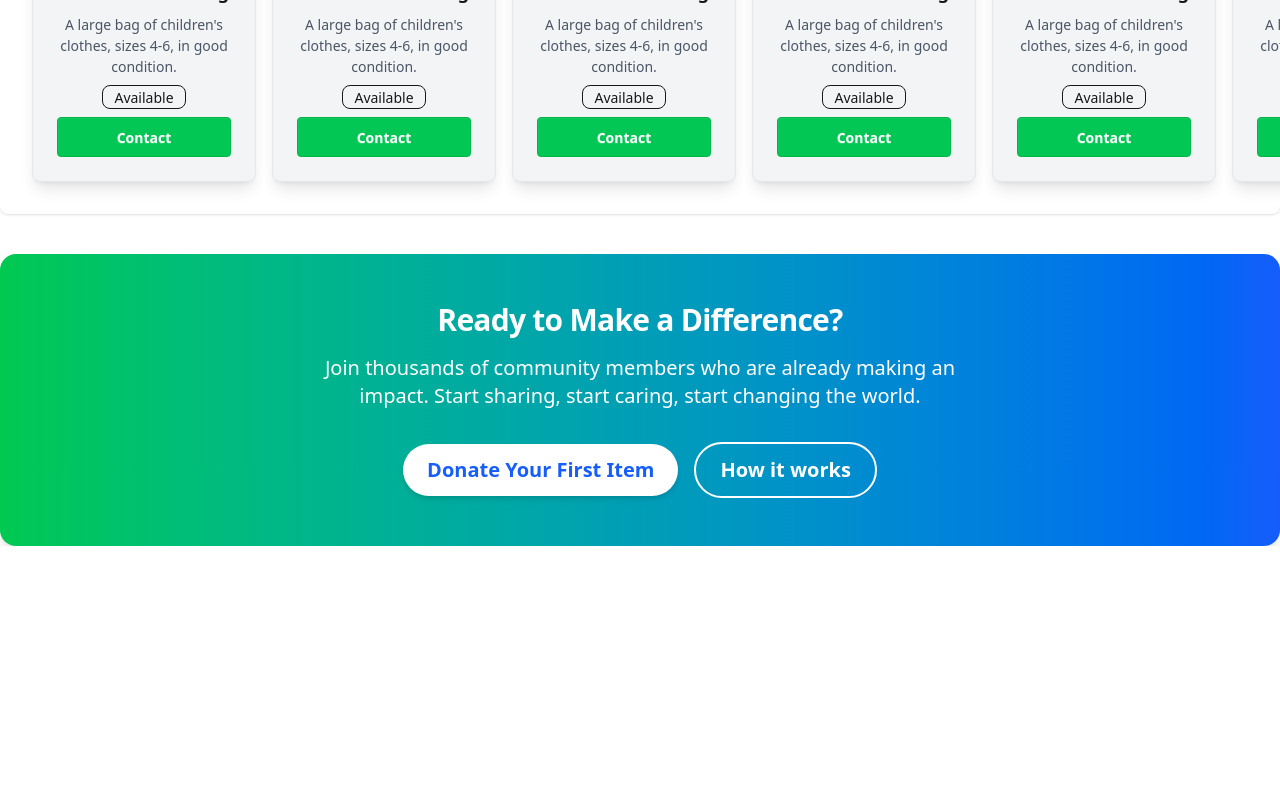
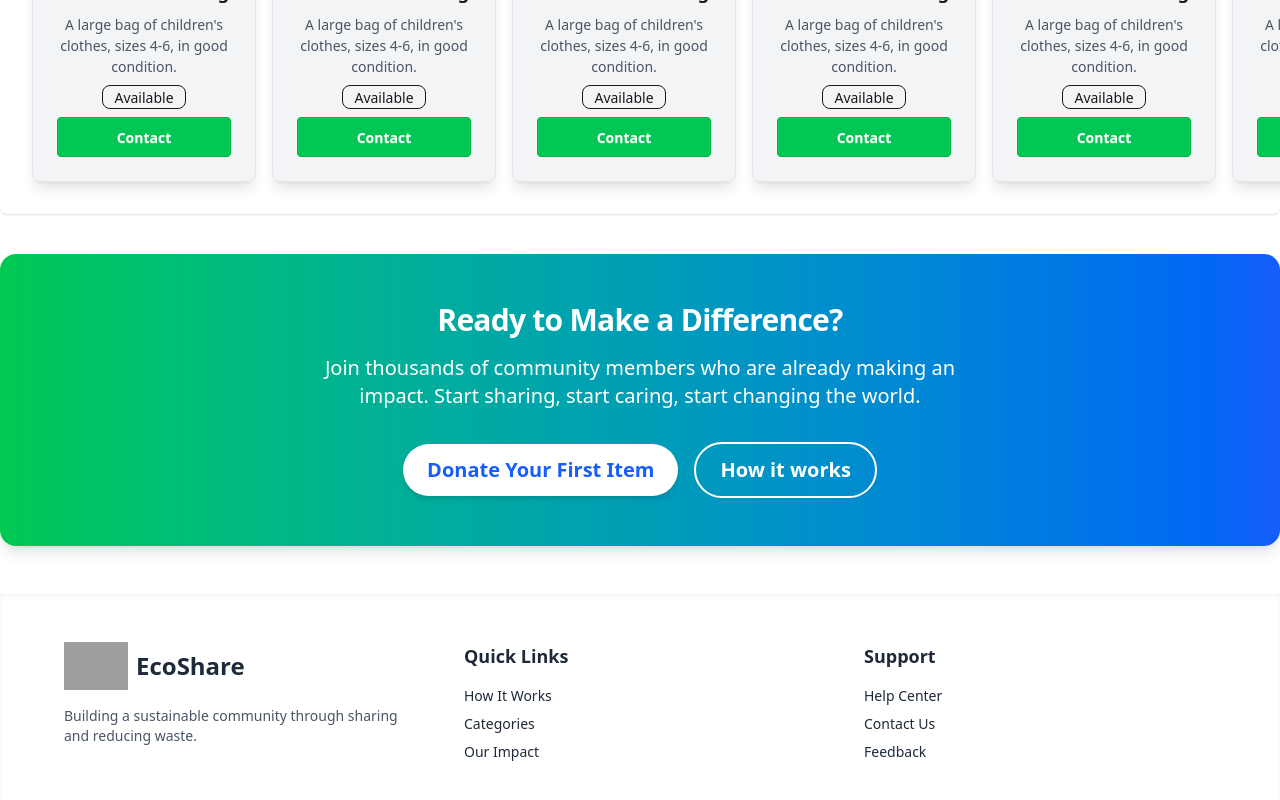
Before and after one commit to rfiguerac/ecoshare, a React (Vite) app: page / in a window 1280 px wide. Shown: the part 1567-2367 px from the top of the page. Before the commit the page ends 2113 px from the top, so only its background shows below. Built offline with nearby package versions, Linux system fonts and the light colour scheme; grey boxes are pictures that could not be loaded.

Commit message:
Footer section created

```diff
--- /dev/null
+++ b/src/components/Footer.jsx
@@ -0,0 +1,46 @@
+import { Link } from 'react-router-dom';
+
+export const Footer = () => {
+    return (
+        <footer className="text-gray-800 py-12 px-4 md:px-8 lg:px-16 mt-10 shadow-inner">
+
+            {/* Default to 1 column, then 2 columns on small, then 3 on medium */}
+            <div className="grid grid-cols-2 md:grid-cols-3 gap-12">
+
+                {/* Left Column: Logo and Description */}
+                {/* This column spans 2 columns on small screens, pushing the others to the next row */}
+                <div className="flex flex-col space-y-4 sm:col-span-2 md:col-span-1">
+                    <div className="flex items-center space-x-2">
+                        <div className="flex-none">
+                            <img src="src\assets\ecoshare-icon.png" alt="EcoShare logo" className='w-10 md:w-12 lg:w-16' />
+                        </div>
+                        <span className="text-2xl font-bold">EcoShare</span>
+                    </div>
+                    <p className="text-gray-600 text-sm max-w-sm">
+                        Building a sustainable community through sharing and reducing waste.
+                    </p>
+                </div>
+
+                {/* Middle Column: Quick Links */}
+                <div className="flex flex-col space-y-4">
+                    <h4 className="text-lg font-semibold">Quick Links</h4>
+                    <ul className="space-y-2 text-sm">
+                        <li><Link to="/how-it-works" className="hover:text-blue-600 transition-colors">How It Works</Link></li>
+                        <li><Link to="/categories" className="hover:text-blue-600 transition-colors">Categories</Link></li>
+                        <li><Link to="/our-impact" className="hover:text-blue-600 transition-colors">Our Impact</Link></li>
+                    </ul>
+                </div>
+
+                {/* Right Column: Support */}
+                <div className="flex flex-col space-y-4">
+                    <h4 className="text-lg font-semibold">Support</h4>
+                    <ul className="space-y-2 text-sm">
+                        <li><Link to="/help-center" className="hover:text-blue-600 transition-colors">Help Center</Link></li>
+                        <li><Link to="/contact-us" className="hover:text-blue-600 transition-colors">Contact Us</Link></li>
+                        <li><Link to="/feedback" className="hover:text-blue-600 transition-colors">Feedback</Link></li>
+                    </ul>
+                </div>
+            </div>
+        </footer>
+    );
+};
--- a/src/components/Main/BannerCard.tsx
+++ b/src/components/Main/BannerCard.tsx
@@ -9,7 +9,7 @@ interface BannerCardProps {
 
 export const BannerCard = ({ title, description, button1, button2 }: BannerCardProps) => {
   return (
-    <div className="mx-auto mt-10 p-12 w-full rounded-2xl text-center bg-gradient-to-r from-green-500 to-blue-600 shadow-lg">
+    <div className="mt-10 p-12  rounded-2xl text-center bg-gradient-to-r from-green-500 to-blue-600 shadow-lg">
       <h2 className="text-3xl md:text-4xllg:text-5xl font-bold tracking-tight text-white">
         {title}
       </h2>
--- a/src/layouts/MainLayout.tsx
+++ b/src/layouts/MainLayout.tsx
@@ -1,5 +1,6 @@
 import { Outlet } from "react-router-dom";
 import { Navbar } from "../components/Navbar";
+import { Footer } from "../components/Footer";
 
 export const MainLayout = () => {
   return (
@@ -12,6 +13,13 @@ export const MainLayout = () => {
         <div className="container pt-2">
           <Outlet />
         </div>
+
+
+        {/* footer */}
+        <div className="container pt-2">
+          <Footer />
+        </div>
+
       </main>
     </div>
   );
```
